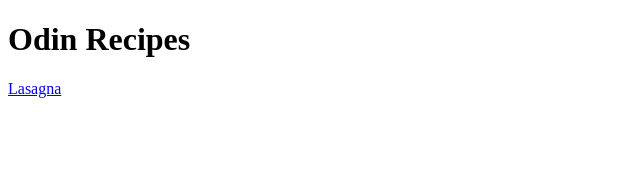
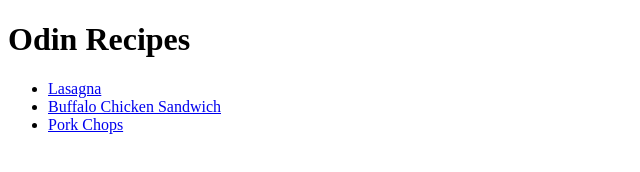
Before and after one commit to GaiaNoir/odin-recipes, a plain HTML site: page index.html in a window 1280 px wide. Shown: the whole page, without its empty margins (0-640 px from the left). Drawn offline with Linux system fonts and the light colour scheme.

Commit message:
Add links to new recipe pages

```diff
--- a/index.html
+++ b/index.html
@@ -8,7 +8,11 @@
 </head>
 <body>
     <h1>Odin Recipes</h1>
-    <a href="recipes/lasagna.html">Lasagna</a>
+    <ul>
+        <li><a href="recipes/lasagna.html">Lasagna</a></li>
+        <li><a href="recipes/chicken-sandwich.html">Buffalo Chicken Sandwich</a></li>
+        <li><a href="recipes/pork-chops.html">Pork Chops</a></li>
+    </ul>
 
 </body>
 </html>
```
